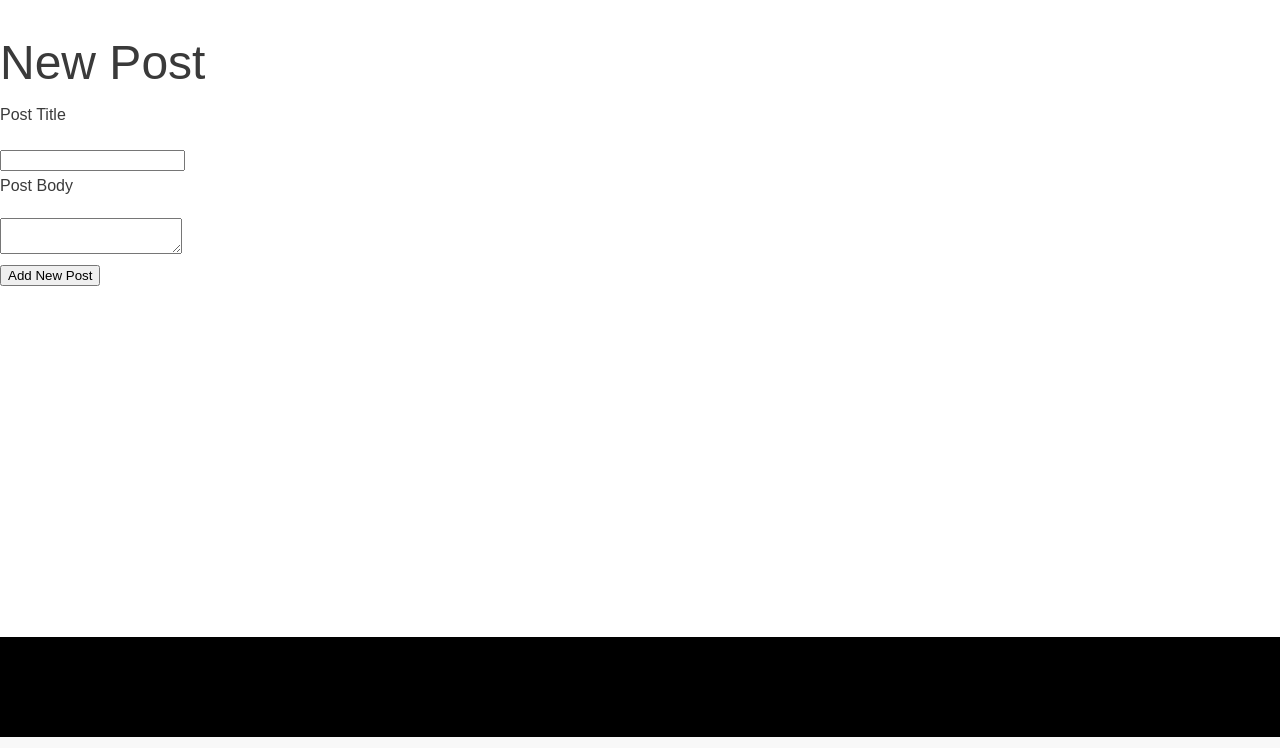
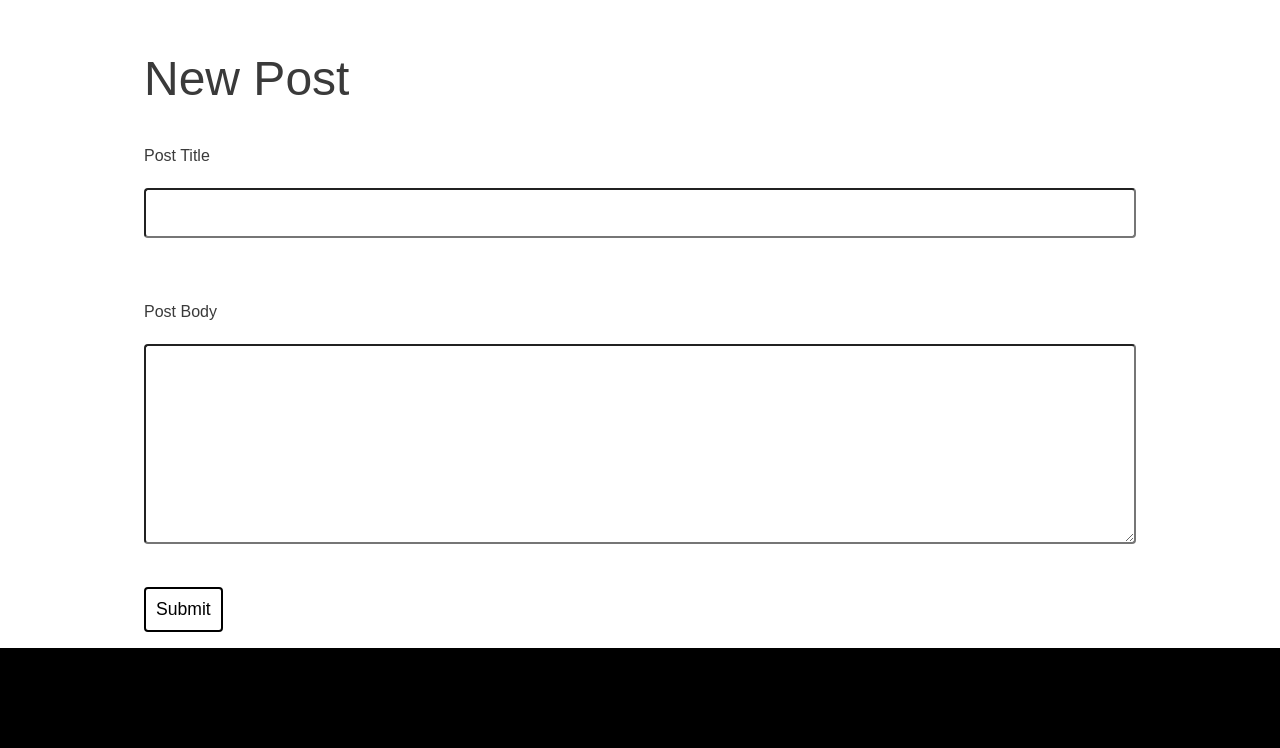
Before and after one commit to landongw/build-a-blog, a Flask app: page /newpost in a window 1280 px wide. Shown: the part 88-836 px from the top of the page. Run offline with Flask 2, Linux system fonts and the light colour scheme.

Commit message:
Moved containers to base.html; styled new_post.html

```diff
--- a/static/css/style.css
+++ b/static/css/style.css
@@ -170,6 +170,39 @@ header {
     color: red;
 }
 
+label {
+    padding-top: 25px;
+    padding-bottom: 10px;
+    margin: 0;
+    display: block;
+}
+
+input {
+    width: 100%;
+    height: 50px;
+    font-size: 1.7em;
+    padding: 10px;
+    border-radius: 4px;
+}
+
+textarea {
+    width: 100%;
+    height: 200px;
+    font-size: 1em;
+    padding: 10px;
+    border-style: inset;
+    border-width: 2px;
+    border-radius: 4px;
+}
+
+button {
+    font-size: 1.1em;
+    padding: 10px;
+    background: white;
+    border: 2px solid black;
+    border-radius: 4px;
+}
+
 /* footer */
 
 footer {
--- a/templates/base.html
+++ b/templates/base.html
@@ -18,8 +18,12 @@
         </div>
     </header>
     <main>
-    {% block content %}
-    {% endblock %}
+        <section class="row">
+            <div class="col">
+                {% block content %}
+                {% endblock %}
+            </div>
+        </section>
     </main>
     <footer>
     </footer>
--- a/templates/blog_index.html
+++ b/templates/blog_index.html
@@ -1,14 +1,10 @@
 {% extends "base.html" %}
 
 {% block content %}
-    <section class="row">
-        <div class="col">
             <h1>Blog Name</h1>
             {% for title in titles %}
                 <h2><a href="{{ '/single-post/?id=%s'%title.id }}">{{title.post_title}}</a></h2>
                 <p>{{title.post_body}}</p>
                 <hr>
             {% endfor %}
-        </div>
-    </section>
 {% endblock %}
--- a/templates/new_post.html
+++ b/templates/new_post.html
@@ -13,6 +13,6 @@
             <textarea name="post_body" id="post_body" value="{{post_body}}"></textarea>
         </label>
         <br>
-        <input type="submit" value="Add New Post">
+        <button type="submit" value="Add New Post">Submit</button>
     </form>
 {% endblock %}
--- a/templates/single_post.html
+++ b/templates/single_post.html
@@ -1,13 +1,7 @@
 {% extends "base.html" %}
 
 {% block content %}
-    <section class="row">
-        <div class="col">
             <h1>{{post.post_title}}</h1>
             <p>{{post.post_body}}</p>
             <p>{{post.post_id}}</p>
-        </div>
-    </section>
-
-
 {% endblock %}
```
